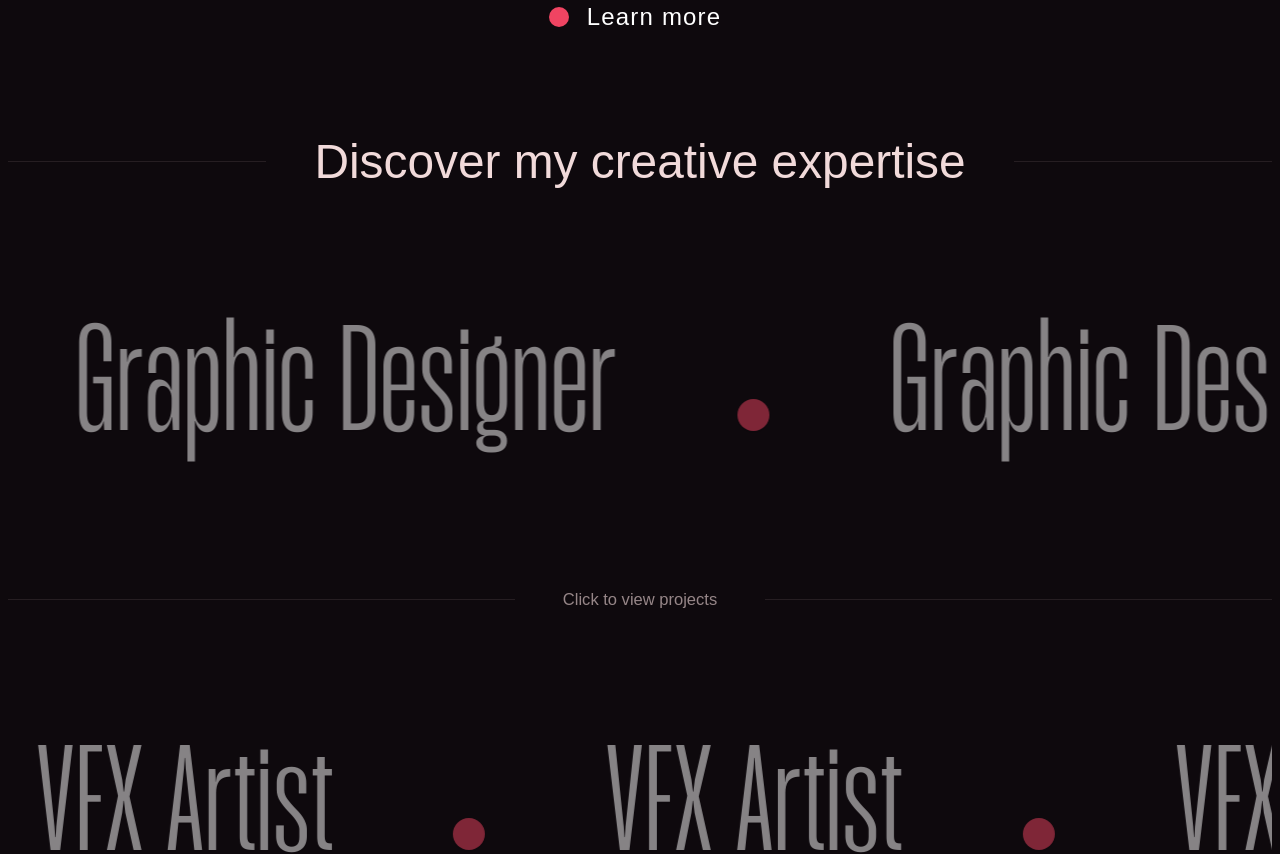
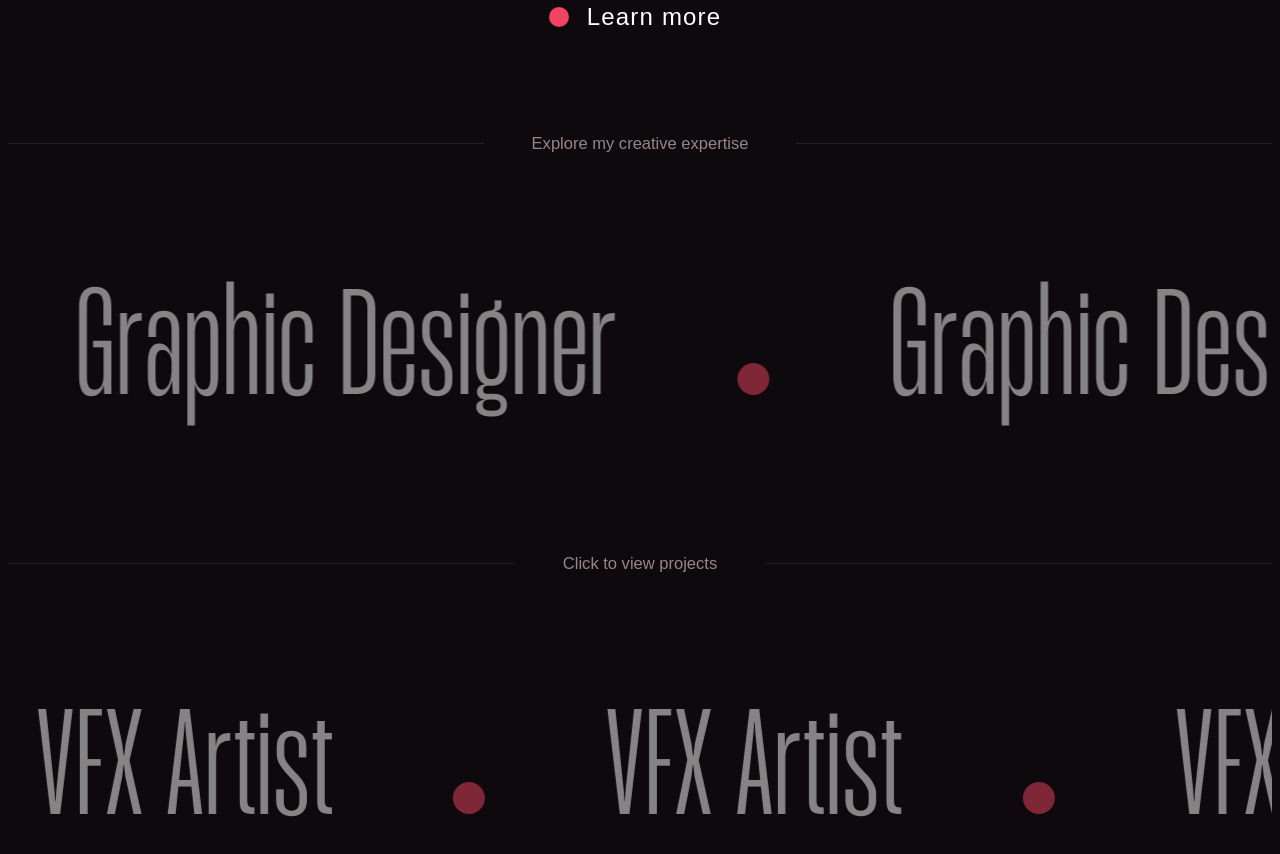
Before and after one commit to themrsami/saeedjunior, a Next.js app: page / in a window 1280 px wide. Shown: the part 1220-2074 px from the top of the page. Built offline with nearby package versions, Linux system fonts and the light colour scheme.

Commit message:
adjusted heading

```diff
--- a/app/components/Skillsheading.js
+++ b/app/components/Skillsheading.js
@@ -2,7 +2,6 @@ import React from 'react'
 
 const Skillsheading = () => {
   return (
-    <>
     <div className="divider divider--center">
   <div
     className="divider__line divider__line--left"
@@ -14,9 +13,7 @@ const Skillsheading = () => {
     }}
   />
   <div className="divider__text">
-      <h2 data-anim="from-bottom">
-        Discover my creative expertise
-      </h2>
+    Explore my creative expertise
   </div>
   <div
     className="divider__line divider__line--right"
@@ -28,9 +25,6 @@ const Skillsheading = () => {
     }}
   />
 </div>
-
-</>
-
   )
 }
 
```
Lines whose indentation alone changed are shown as unchanged.
